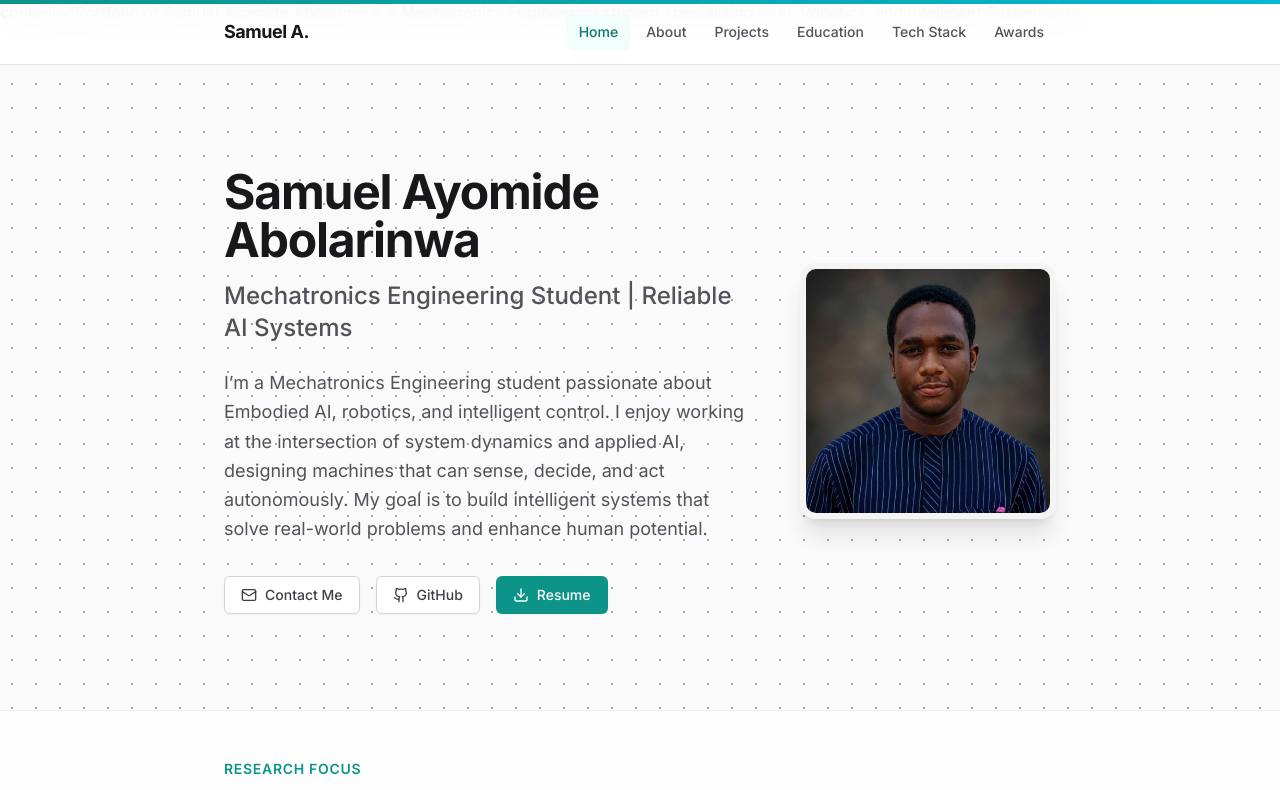
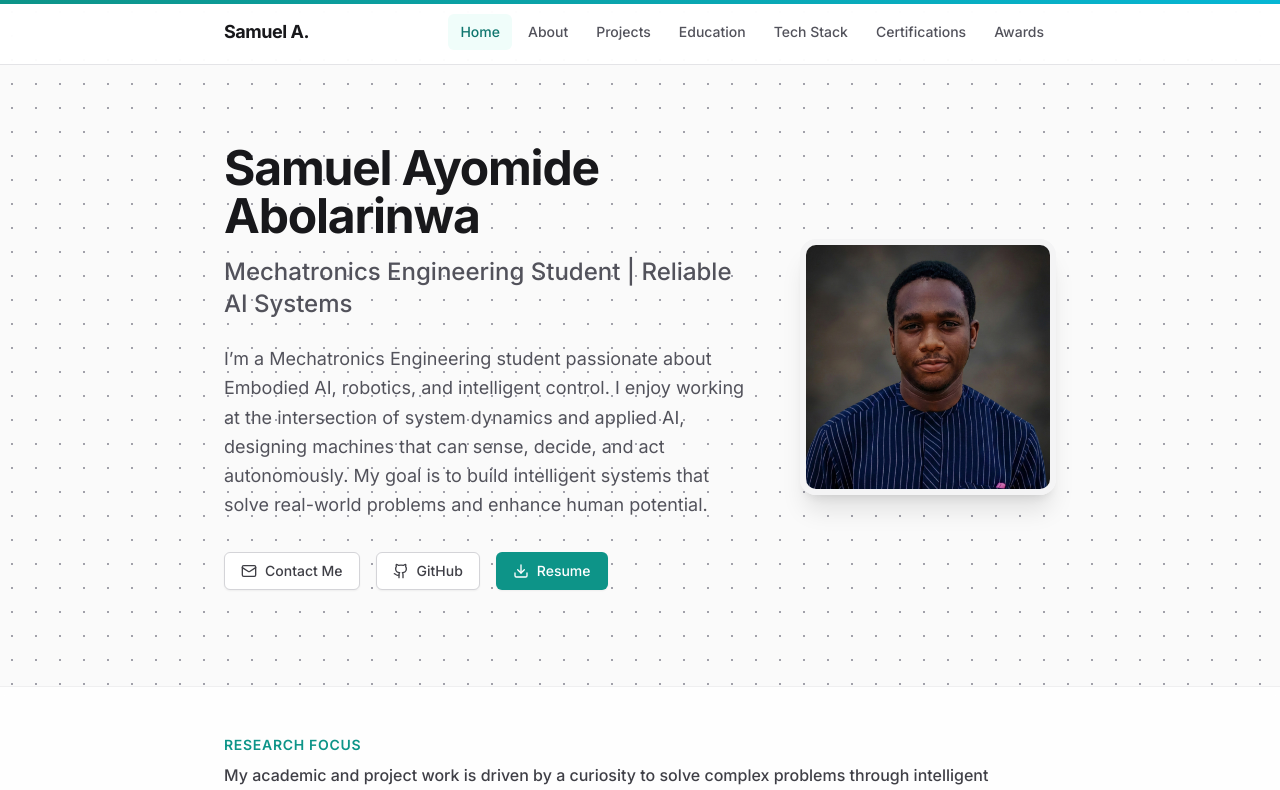
Before and after one commit to Ayomide-16/Personal-Website, a React (Vite) app: page / in a window 1280 px wide. Shown: the top 790 px of the page. Built offline with nearby package versions, Linux system fonts and the light colour scheme.

Commit message:
feat: add certifications, resume link, footer updates, circle favicon

```diff
--- a/App.tsx
+++ b/App.tsx
@@ -3,6 +3,7 @@ import Header from './components/Header';
 import Hero from './components/Hero';
 import About from './components/About';
 import Projects from './components/Projects';
+import Certifications from './components/Certifications';
 import Education from './components/Education';
 import Skills from './components/Skills';
 import Awards from './components/Awards';
@@ -22,6 +23,7 @@ const App: React.FC = () => {
         <Projects />
         <Education />
         <Skills />
+        <Certifications />
         <Awards />
       </main>
       <Footer />
--- /dev/null
+++ b/components/Certifications.tsx
@@ -0,0 +1,51 @@
+import React from 'react';
+import { CERTIFICATIONS } from '../constants';
+import { ExternalLink, Award as AwardIcon, CheckCircle2 } from 'lucide-react';
+
+const Certifications: React.FC = () => {
+    return (
+        <section id="certifications" className="py-12 bg-gray-50/50 scroll-mt-16 border-y border-gray-200/60">
+            <div className="max-w-4xl mx-auto px-4 sm:px-6 lg:px-8">
+                <h2 className="text-2xl font-bold text-gray-900 mb-8 flex items-center gap-3">
+                    <AwardIcon className="h-6 w-6 text-primary-600" />
+                    Certifications
+                </h2>
+
+                <div className="grid grid-cols-1 md:grid-cols-2 lg:grid-cols-3 gap-6">
+                    {CERTIFICATIONS.map((cert, index) => (
+                        <a
+                            key={index}
+                            href={cert.link}
+                            target="_blank"
+                            rel="noopener noreferrer"
+                            className="bg-white rounded-lg p-5 shadow-sm border border-gray-100 hover:shadow-md hover:border-primary-200 transition-all duration-300 group flex flex-col h-full"
+                        >
+                            <div className="flex items-start justify-between mb-3">
+                                <span className={`text-xs font-semibold px-2.5 py-0.5 rounded-full border ${cert.issuer === 'Google Cloud'
+                                        ? 'bg-blue-50 text-blue-700 border-blue-100'
+                                        : cert.issuer === 'MathWorks'
+                                            ? 'bg-orange-50 text-orange-700 border-orange-100'
+                                            : 'bg-green-50 text-green-700 border-green-100'
+                                    }`}>
+                                    {cert.issuer}
+                                </span>
+                                <ExternalLink className="h-4 w-4 text-gray-300 group-hover:text-primary-500 transition-colors" />
+                            </div>
+
+                            <h3 className="text-sm font-bold text-gray-900 leading-snug mb-2 group-hover:text-primary-700 transition-colors flex-grow">
+                                {cert.title}
+                            </h3>
+
+                            <div className="mt-auto pt-3 flex items-center text-xs text-gray-500 group-hover:text-gray-700 font-medium">
+                                <CheckCircle2 className="h-3 w-3 mr-1.5 text-green-500" />
+                                Verified
+                            </div>
+                        </a>
+                    ))}
+                </div>
+            </div>
+        </section>
+    );
+};
+
+export default Certifications;
--- a/components/Footer.tsx
+++ b/components/Footer.tsx
@@ -1,17 +1,47 @@
 import React from 'react';
+import { Mail, Github, Linkedin } from 'lucide-react';
+import { PERSONAL_INFO } from '../constants';
 
 const Footer: React.FC = () => {
   const year = new Date().getFullYear();
   return (
-    <footer className="bg-white border-t border-gray-200 py-8">
-      <div className="max-w-4xl mx-auto px-4 sm:px-6 lg:px-8 flex flex-col md:flex-row justify-between items-center">
-        <p className="text-sm text-gray-500">
-          © {year} Samuel Ayomide Abolarinwa
-        </p>
-        <div className="flex gap-4 mt-4 md:mt-0 text-sm text-gray-500">
-          <a href="mailto:abolarinwasa@gmail.com" className="hover:text-gray-900 transition-colors">Email</a>
-          <a href="https://github.com/Ayomide-16" className="hover:text-gray-900 transition-colors">GitHub</a>
-          <a href="https://www.linkedin.com/in/samuel-abolarinwa-02b070295/" className="hover:text-gray-900 transition-colors">LinkedIn</a>
+    <footer className="bg-white border-t border-gray-200 py-12">
+      <div className="max-w-4xl mx-auto px-4 sm:px-6 lg:px-8 flex flex-col md:flex-row justify-between items-center gap-6">
+        <div className="text-center md:text-left">
+          <p className="text-sm text-gray-500 font-medium">
+            © {year} {PERSONAL_INFO.name}
+          </p>
+          <p className="text-sm text-gray-500 mt-2">
+            {PERSONAL_INFO.email}
+          </p>
+        </div>
+
+        <div className="flex gap-6">
+          <a
+            href={`mailto:${PERSONAL_INFO.email}`}
+            className="flex items-center gap-2 text-gray-500 hover:text-primary-600 transition-colors text-sm font-medium"
+          >
+            <Mail className="h-4 w-4" />
+            Email
+          </a>
+          <a
+            href={PERSONAL_INFO.github}
+            target="_blank"
+            rel="noopener noreferrer"
+            className="flex items-center gap-2 text-gray-500 hover:text-primary-600 transition-colors text-sm font-medium"
+          >
+            <Github className="h-4 w-4" />
+            GitHub
+          </a>
+          <a
+            href="https://www.linkedin.com/in/samuel-abolarinwa-02b070295/"
+            target="_blank"
+            rel="noopener noreferrer"
+            className="flex items-center gap-2 text-gray-500 hover:text-primary-600 transition-colors text-sm font-medium"
+          >
+            <Linkedin className="h-4 w-4" />
+            LinkedIn
+          </a>
         </div>
       </div>
     </footer>
--- a/components/Header.tsx
+++ b/components/Header.tsx
@@ -9,7 +9,7 @@ const Header: React.FC = () => {
       // Offset ensures the section highlights a bit before it hits the exact top
       const scrollPosition = window.scrollY + 150;
 
-      const sections = ['home', 'about', 'projects', 'education', 'skills', 'awards'];
+      const sections = ['home', 'about', 'projects', 'education', 'skills', 'certifications', 'awards'];
 
       for (const section of sections) {
         const element = document.getElementById(section);
@@ -55,6 +55,7 @@ const Header: React.FC = () => {
     { name: 'Projects', href: '#projects', id: 'projects' },
     { name: 'Education', href: '#education', id: 'education' },
     { name: 'Tech Stack', href: '#skills', id: 'skills' },
+    { name: 'Certifications', href: '#certifications', id: 'certifications' },
     { name: 'Awards', href: '#awards', id: 'awards' },
   ];
 
@@ -76,7 +77,7 @@ const Header: React.FC = () => {
           {/* Navigation Bar - Horizontal Scroll on Mobile, Flex on Desktop */}
           <nav className="flex items-center gap-1 w-full md:w-auto overflow-x-auto no-scrollbar">
             {/* Mobile Logo Inline */}
-             <a
+            <a
               href="#home"
               onClick={(e) => scrollToSection(e, 'home')}
               className="md:hidden text-lg font-bold text-gray-900 tracking-tight mr-4 flex-shrink-0"
--- a/components/Hero.tsx
+++ b/components/Hero.tsx
@@ -37,19 +37,21 @@ const Hero: React.FC = () => {
                 <Github className="h-4 w-4 mr-2" />
                 GitHub
               </a>
-              <button
+              <a
+                href={PERSONAL_INFO.resume}
+                target="_blank"
+                rel="noopener noreferrer"
                 className="inline-flex items-center px-4 py-2 border border-transparent text-sm font-medium rounded-md text-white bg-primary-600 hover:bg-primary-700 shadow-sm transition-colors duration-200"
-                onClick={() => alert("Resume download would be linked here.")}
               >
                 <Download className="h-4 w-4 mr-2" />
                 Resume
-              </button>
+              </a>
             </div>
           </div>
 
           {/* Image Content */}
           <div className="flex-shrink-0 relative group">
-             {/* Decorative blob or shadow behind image */}
+            {/* Decorative blob or shadow behind image */}
             <div className="absolute inset-0 bg-primary-100/50 rounded-2xl transform rotate-3 scale-105 opacity-0 group-hover:opacity-100 transition-opacity duration-300"></div>
 
             <div className="relative h-48 w-48 md:h-64 md:w-64 rounded-2xl overflow-hidden border-[6px] border-gray-100 shadow-xl">
--- a/constants.ts
+++ b/constants.ts
@@ -1,4 +1,4 @@
-import { Project, SkillCategory, Award, Education } from './types';
+import { Project, SkillCategory, Award, Education, Certification } from './types';
 
 export const PERSONAL_INFO = {
   name: "Samuel Ayomide Abolarinwa",
@@ -9,7 +9,8 @@ export const PERSONAL_INFO = {
   github: "https://github.com/Ayomide-16",
   githubHandle: "Ayomide-16",
   location: "Minna, Nigeria",
-  profileImage: "./profile.jpg"
+  profileImage: "./profile.jpg",
+  resume: "https://drive.google.com/file/d/1A0uNegUB06gVim5dqTpqSvEuM9ngMrYr/view?usp=sharing"
 };
 
 export const RESEARCH_INTERESTS = [
@@ -99,3 +100,69 @@ export const AWARDS: Award[] = [
     year: "2022"
   }
 ];
+
+export const CERTIFICATIONS: Certification[] = [
+  // MathWorks
+  {
+    title: "MATLAB Onramp",
+    issuer: "MathWorks",
+    link: "https://drive.google.com/file/d/14La3zXLGWp5BI0TMtzxbdYXRuG6eAeT0/view"
+  },
+  {
+    title: "Simulink Fundamentals",
+    issuer: "MathWorks",
+    link: "https://drive.google.com/file/d/1AIjUI4IzuNfuoUEhxHW5svlgHpZtYFIn/view"
+  },
+  {
+    title: "Simulink Onramp",
+    issuer: "MathWorks",
+    link: "https://drive.google.com/file/d/14XSu9j2ZmSJ8o_q9ctj8Z58mQFtEdxFC/view"
+  },
+  {
+    title: "Control Design with Simulink Onramp",
+    issuer: "MathWorks",
+    link: "https://drive.google.com/file/d/1MYZ50NCHqWQFKkDTbXADC-58R4G5mM2U/view"
+  },
+  // Google Cloud Skills
+  {
+    title: "Introduction to Generative AI",
+    issuer: "Google Cloud",
+    link: "https://www.skills.google/public_profiles/5576837a-6a9c-478d-8182-da37e4cc967f/badges/19648938"
+  },
+  {
+    title: "Machine Learning Operations (MLOps) for Generative AI",
+    issuer: "Google Cloud",
+    link: "https://www.skills.google/public_profiles/5576837a-6a9c-478d-8182-da37e4cc967f/badges/19603751"
+  },
+  {
+    title: "Introduction to Large Language Models",
+    issuer: "Google Cloud",
+    link: "https://www.skills.google/public_profiles/5576837a-6a9c-478d-8182-da37e4cc967f/badges/19649275"
+  },
+  {
+    title: "Introduction to Responsible AI",
+    issuer: "Google Cloud",
+    link: "https://www.skills.google/public_profiles/5576837a-6a9c-478d-8182-da37e4cc967f/badges/19649384"
+  },
+  {
+    title: "Introduction to Security in the World of AI",
+    issuer: "Google Cloud",
+    link: "https://www.skills.google/public_profiles/5576837a-6a9c-478d-8182-da37e4cc967f/badges/19880406"
+  },
+  {
+    title: "Introduction to AI and Machine Learning on Google Cloud",
+    issuer: "Google Cloud",
+    link: "https://www.skills.google/public_profiles/5576837a-6a9c-478d-8182-da37e4cc967f/badges/20103497"
+  },
+  {
+    title: "Responsible AI for Developers: Fairness & Bias",
+    issuer: "Google Cloud",
+    link: "https://www.skills.google/public_profiles/5576837a-6a9c-478d-8182-da37e4cc967f/badges/20172424"
+  },
+  // Coursera
+  {
+    title: "Introduction to Data Analysis using Microsoft Excel",
+    issuer: "Coursera",
+    link: "https://drive.google.com/file/d/14FbtF2AgjtZ6XF3QfIa4ks4e2GsFnCZ0/view"
+  }
+];
--- a/index.html
+++ b/index.html
@@ -5,8 +5,8 @@
   <meta charset="UTF-8" />
   <meta name="viewport" content="width=device-width, initial-scale=1.0" />
   <title>Samuel Ayomide Abolarinwa | Mechatronics Engineer</title>
-  content="Portfolio of Samuel Ayomide Abolarinwa, a Mechatronics Engineering student specializing in AI, Robotics, and
-  Intelligent Systems." />
+  <meta name="description"
+    content="Portfolio of Samuel Ayomide Abolarinwa, a Mechatronics Engineering student specializing in AI, Robotics, and Intelligent Systems." />
   <link rel="icon" type="image/png" href="/favicon.png" />
   <script src="https://cdn.tailwindcss.com"></script>
   <link rel="preconnect" href="https://fonts.googleapis.com">
--- a/types.ts
+++ b/types.ts
@@ -24,3 +24,9 @@ export interface Education {
   degree: string;
   duration: string;
 }
+
+export interface Certification {
+  title: string;
+  issuer: string;
+  link: string;
+}
--- a/vite.config.ts
+++ b/vite.config.ts
@@ -5,6 +5,7 @@ import react from '@vitejs/plugin-react';
 export default defineConfig(({ mode }) => {
   const env = loadEnv(mode, '.', '');
   return {
+    base: "/Personal-Website/",
     server: {
       port: 3000,
       host: '0.0.0.0',
```
Also changed, not shown: public/favicon.png.
